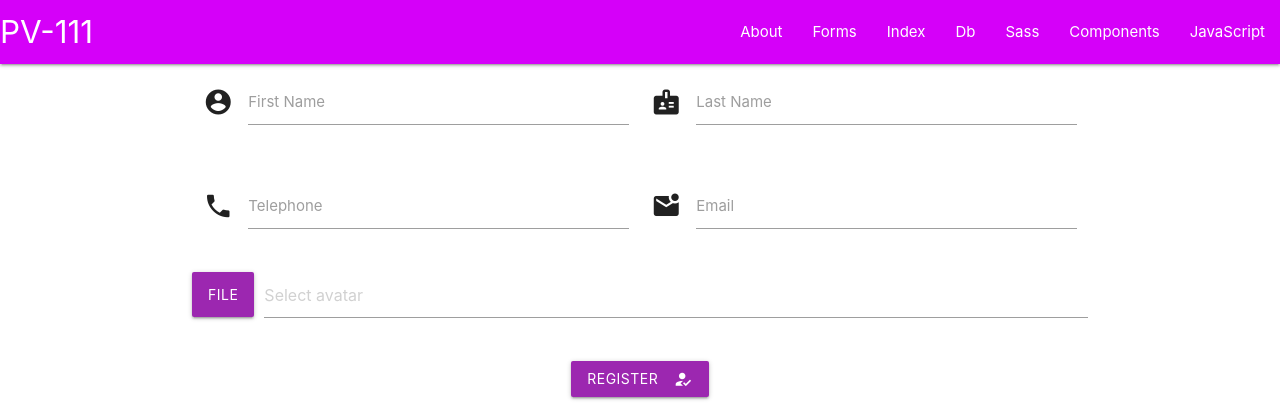
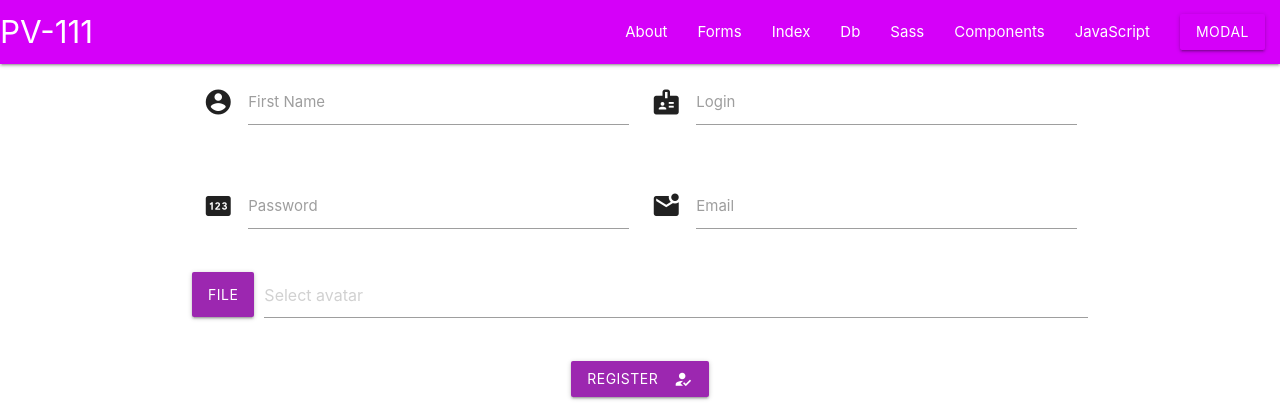
Before and after one commit to NikitaB1221/PHP111, a PHP site: page /forms in a window 1280 px wide. Shown: the top 420 px of the page. Run offline with PHP 8.4, Linux system fonts and the light colour scheme.

Commit message:
UPDATE 7

```diff
--- a/www/_layout.php
+++ b/www/_layout.php
@@ -22,10 +22,12 @@
 		<div class="nav-wrapper purple accent-3">
 			<a href="/" class="brand-logo">PV-111</a>
 			<ul id="nav-mobile" class="right hide-on-med-and-down">
-				<li if($page == 'about.php') echo 'class="active"'><a href="about">About</a></li>
-				<li if($page == 'forms_controller.php') echo 'class="active"'><a href="forms">Forms</a></li>
-				<li if($page == 'index.php') echo 'class="active"'><a href="index">Index</a></li>
-				<li if($page == 'db.php') echo 'class="active"'><a href="db">Db</a></li>
+				<li if($page=='about.php' ) echo 'class="active"'><a href="about">About</a></li>
+				<li if($page=='forms_controller.php' ) echo 'class="active"'><a href="forms">Forms</a></li>
+				<li if($page=='index.php' ) echo 'class="active"'><a href="index">Index</a></li>
+				<li if($page=='db.php' ) echo 'class="active"'><a href="db">Db</a></li>
+				<!-- Modal Trigger -->
+				<a class="waves-effect waves-light btn modal-trigger purple accent-3" href="#auth-modal">Modal</a>
 				<li><a href="sass.html">Sass</a></li>
 				<li><a href="badges.html">Components</a></li>
 				<li><a href="collapsible.html">JavaScript</a></li>
@@ -35,8 +37,55 @@
 	<div class="container">
 		<?php include $page; ?>
 	</div>
+
+	<!-- Modal Structure -->
+	<div id="auth-modal" class="modal">
+		<div class="modal-content">
+			<h4>Sign In</h4>
+			<div class="row">
+				<div class="input-field col s6">
+					<i class="material-icons prefix">account_circle</i>
+					<input id="auth-login" name="auth-login" type="text">
+					<label for="auth-login">Login</label>
+				</div>
+				<div class="input-field col s6">
+					<i class="material-icons prefix">pin</i>
+					<input id="auth-password" name="auth-password" type="text">
+					<label for="auth-password">Password</label>
+				</div>
+			</div>
+		</div>
+		<div class="modal-footer">
+			<a href="#!" class="modal-close waves-effect waves-green btn-flat">Cancel</a>
+			<a href="#!" id="auth-btn" class="waves-effect waves-green btn-flat">Agree</a>
+		</div>
+	</div>
 	<!-- Compiled and minified JavaScript -->
 	<script src="https://cdnjs.cloudflare.com/ajax/libs/materialize/1.0.0/js/materialize.min.js"></script>
+	<script>
+		document.addEventListener('DOMContentLoaded', function () {
+			var elems = document.querySelectorAll('.modal');
+			var instances = M.Modal.init(elems, {});
+			const authBtn = document.getElementById("auth-btn");
+			if (authBtn) authBtn.addEventListener('click', authClick);
+			else console.error("Element '#auth-btn' not found");
+		});
+		function authClick() {
+			const authLogin = document.getElementById("auth-login");
+			if (!authLogin) throw "Element '#auth-login not found'";
+			const login = authLogin.value;
+			if (login.length == 0) { alert('Enter "Login"'); return; }
+			const authPassword = document.getElementById("auth-password");
+			if (!authPassword) throw "Element '#auth-password not found'";
+			const password = authPassword.value;
+			console.log(login, password);
+
+			fetch(`/auth?login=${login}&password=${password}`, {
+				method: 'GET',
+
+			}).then(r => r.text()).then(console.log);
+		}
+	</script>
 </body>
 <footer class="page-footer purple accent-3">
 	<div class="container">
--- a/www/access_manager.php
+++ b/www/access_manager.php
@@ -34,6 +34,8 @@
 	exit;
 }
 
+
+
 $router_layout = [
 	// масив у РНР створюється [] або array()
 	'/index' => 'index.php',
@@ -44,14 +46,24 @@
 $router_direct = [
 	// контролери - самі визначають відображення
 	'/forms' => 'forms_controller.php',
+	'/auth' => 'auth_controller.php',
 ];
 $router_layout['/db'] = 'db.php'; // доповнення масиву новим елементом
-if (isset($router_layout[$uri])) {
+$db = new
+  PDO("mysql:host=localhost;dbname=pv111;
+  charset=UTF8", "pv111_user", "pv111_pass");
+
+  $db->setAttribute(PDO::ATTR_DEFAULT_FETCH_MODE, PDO::FETCH_ASSOC) ;
+  $db->setAttribute(PDO::ATTR_ERRMODE, PDO::ERRMODE_EXCEPTION) ;
+  $db->setAttribute(PDO::ATTR_PERSISTENT, true) ;
+  $uri_parts = explode('?',$uri);
+
+if (isset($router_layout[$uri_parts[0]])) {
 	$page = // змінні локалізуються тільки у функціях, оголошена поза функцією змінна доступна скрізь, у т.ч. в іншому файлі
-		$router_layout[$uri]; // у РНР оператор "+" діє тільки на числа, для рядків - оператор "."
+		$router_layout[$uri_parts[0]]; // у РНР оператор "+" діє тільки на числа, для рядків - оператор "."
 	include '_layout.php'; // перехід до інструкцій в іншому файлі
-} else if (isset($router_direct[$uri])) {
-	include $router_direct[$uri]; // без шаблону - на файл
+} else if (isset($router_direct[$uri_parts[0]])) {
+	include $router_direct[$uri_parts[0]]; // без шаблону - на файл
 } else {
 	echo 'access manager - 404';
 }
--- a/www/forms.php
+++ b/www/forms.php
@@ -1,3 +1,6 @@
+<?php if (isset($db_message)): ?>
+    <span class="helper-text"><?= $db_message ?></span>
+<?php endif ?>
 <div class="row">
     <form class="col s12" method="post" enctype="multipart/form-data">
         <div class="row">
@@ -13,7 +16,7 @@
                 <i class="material-icons prefix">badge</i>
                 <input id="reg-lastname" name="reg-lastname" type="text" class='<?= $lastname_class ?>'
                     value='<?= $reg_lastname ?>'>
-                <label for="reg-lastname">Last Name</label>
+                <label for="reg-lastname">Login</label>
                 <?php if (isset($lastname_message)): ?>
                     <span class="helper-text" data-error="<?= $lastname_message ?>"></span>
                 <?php endif ?>
@@ -21,10 +24,10 @@
         </div>
         <div class="row">
             <div class="input-field col s6">
-                <i class="material-icons prefix">phone</i>
-                <input id="reg-phone" name="reg-phone" type="tel" class='<?= $telephone_class ?>'
+                <i class="material-icons prefix">pin</i>
+                <input id="reg-phone" name="reg-phone" type="password" class='<?= $telephone_class ?>'
                     value='<?= $reg_telephone ?>'>
-                <label for="reg-phone">Telephone</label>
+                <label for="reg-phone">Password</label>
                 <?php if (isset($telephone_message)): ?>
                     <span class="helper-text" data-error="<?= $telephone_message ?>"></span>
                 <?php endif ?>
--- a/www/forms_controller.php
+++ b/www/forms_controller.php
@@ -19,7 +19,7 @@
         $name_message = "No reg-name field";
     } else {
         $reg_name = $_POST['reg-name'];
-        if (strlen($reg_name) < 3) {
+        if (strlen($reg_name) < 3 && strlen($reg_lastname) > 0) {
             $name_message = "Name too short";
         }
     }
@@ -30,8 +30,8 @@
         $lastname_message = "No reg-lastname field";
     } else {
         $reg_lastname = $_POST['reg-lastname'];
-        if (strlen($reg_lastname) < 3) {
-            $lastname_message = "lastname too short";
+        if (strlen($reg_lastname) < 3 ) {
+            $lastname_message = "Login too short";
         }
     }
 
@@ -52,12 +52,12 @@
     } else {
         $reg_telephone = $_POST['reg-phone'];
         // Используем регулярное выражение для валидации номера телефона
-        if (!preg_match('/^(?:\+\d{10}|\d{7})$/', $reg_telephone)) {
-            $telephone_message = "Invalid phone number format";
+        if (strlen($reg_telephone) < 3) {
+            $name_message = "Password too short";
         }
     }
 
-    if (!isset($_FILES['reg-avatar'])) {
+    if (isset($_FILES['reg-avatar'])) {
         $avatar_message = "No avatar file uploaded";
     } else {
         $file = $_FILES['reg-avatar'];
@@ -136,6 +136,42 @@
             }
         }
     }
+
+    // echo <<<TXT
+    //     Name: {$reg_name}
+    //     Login: {$reg_lastname}
+    //     Email: {$reg_email}
+    //     Password: {$reg_telephone}
+    //     avatar: {$reg_avatar}
+    // TXT;
+
+    if (empty($db)) {
+        echo 'Server error';
+        exit;
+    }
+
+    $salt = substr(md5(uniqid()), 0, 16);
+    $dk = sha1($salt . md5($_POST['reg-phone']));
+    $email = empty($_POST['reg-email'])
+        ? "NULL"
+        : "'{$_POST['reg-email']}'";
+
+    $avatar = empty($uniqueFileName)
+        ? "NULL"
+        : "'{$uniqueFileName}'";
+
+    $sql = <<<TXT
+    INSERT INTO users(`id`,`login`,`salt`,`pass_dk`,`name`,`email`,`avatar`)
+    VALUES( UUID_SHORT(), '{$reg_lastname}', '{$salt}', '{$dk}',
+            '{$reg_name}', {$email}, {$avatar} )
+    TXT;
+    try {
+        $db->query($sql);
+        $_SESSION['reg_db'] = true;
+    } catch (PDOException $ex) {
+        $_SESSION['reg_db'] = $ex->getMessage();
+    }
+
     // echo '<pre>' ; print_r($_FILES); exit;
 
     header('Location: ' . $_SERVER['REQUEST_URI']);
@@ -143,6 +179,11 @@
 } else {
     session_start();
     if (isset($_SESSION['form_data'])) {
+        if ($_SESSION['reg_db'] !== true) {
+            $db_message = $_SESSION['reg_db'];
+        } else {
+            $db_message = "Insert OK";
+        }
         if (isset($_SESSION['$name_message'])) {
             $name_message = $_SESSION['$name_message'];
             unset($_SESSION['$name_message']);
```
Also changed, not shown: www/auth_controller.php (added, +35 -0 lines), www/db.php (+19 -0 lines). Lines whose indentation alone changed are shown as unchanged.
